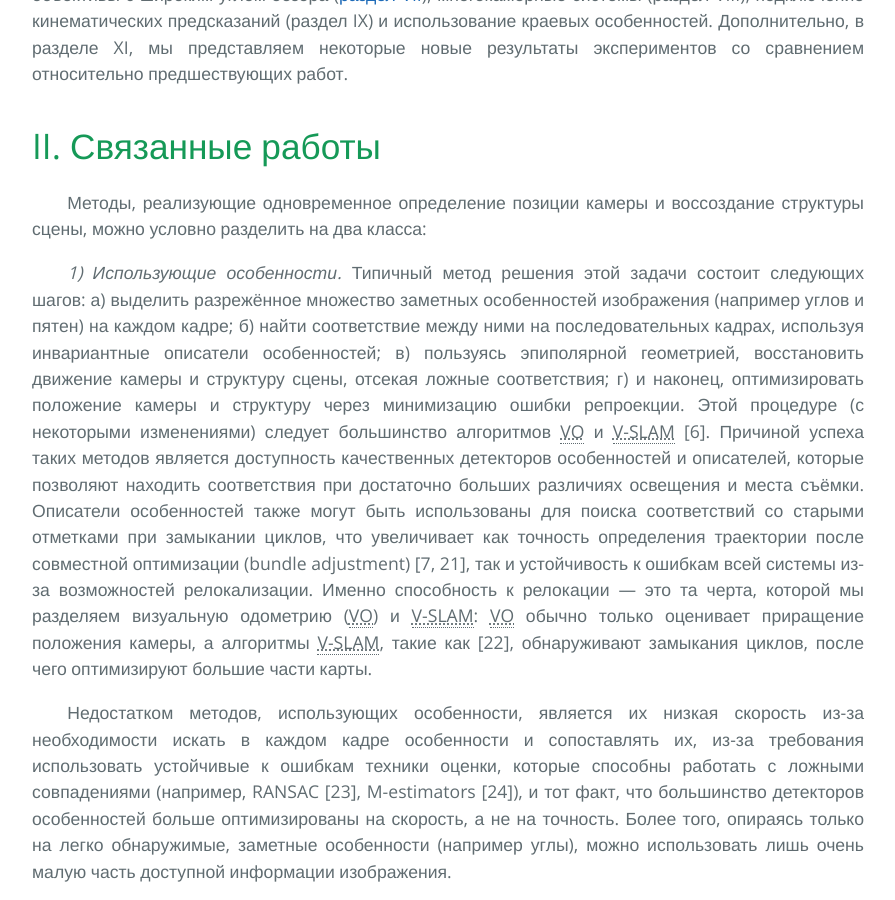
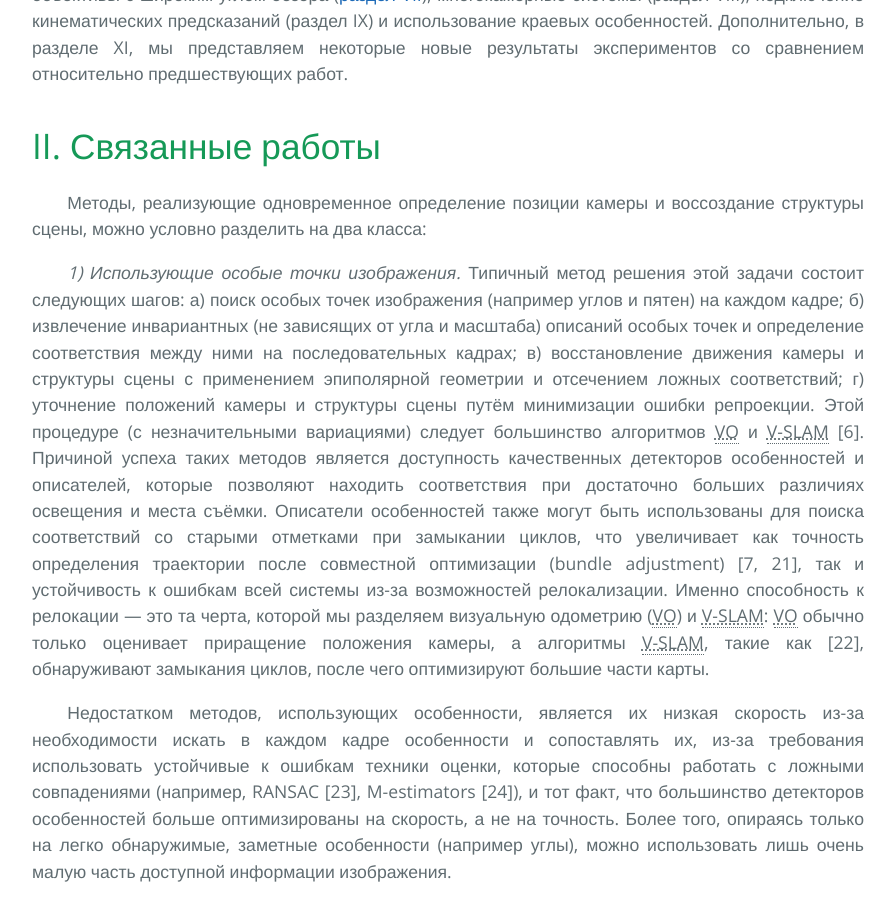
Before and after one commit to i-v-s/slam, a Jekyll site: the page built from svo2.md, in a window 1280 px wide and 900 px high, scrolled down 3259 px. Shown: the whole window, without its empty margins (192-1087 px from the left). Built offline with Jekyll 4.4.1, drawn with Linux system fonts in a browser that asks for light colours; our own code applies the rules of GitHub Pages for plain Markdown files; formulas are drawn with MathJax 3.

Commit message:
Updated svo2.md

```diff
--- a/svo2.md
+++ b/svo2.md
@@ -129,17 +129,17 @@ the UZH Forschungskredit, and the SNSF-ERC Starting Grant.
 Методы, реализующие одновременное определение позиции камеры и воссоздание
 структуры сцены, можно условно разделить на два класса:
 
-*1) Использующие особенности.* Типичный метод решения этой
+*1) Использующие особые точки изображения.* Типичный метод решения этой
 задачи состоит следующих шагов:
-а) выделить разрежённое множество заметных особенностей изображения
+а) поиск особых точек изображения
 (например углов и пятен) на каждом кадре;
-б) найти соответствие между ними на последовательных кадрах,
-используя инвариантные описатели особенностей;
-в) пользуясь эпиполярной геометрией, восстановить движение камеры и структуру сцены,
-отсекая ложные соответствия;
-г) и наконец, оптимизировать положение камеры и структуру через минимизацию
-ошибки репроекции.
-Этой процедуре (с некоторыми изменениями) следует большинство
+б) извлечение инвариантных (не зависящих от угла и масштаба) описаний особых точек
+и определение соответствия между ними на последовательных кадрах;
+в) восстановление движения камеры и структуры сцены с применением эпиполярной геометрии
+и отсечением ложных соответствий;
+г) уточнение положений камеры и структуры сцены
+путём минимизации ошибки репроекции.
+Этой процедуре (с незначительными вариациями) следует большинство
 алгоритмов VO и V-SLAM [6].
 Причиной успеха таких методов является доступность качественных
 детекторов особенностей и описателей, которые позволяют находить соответствия при
```
